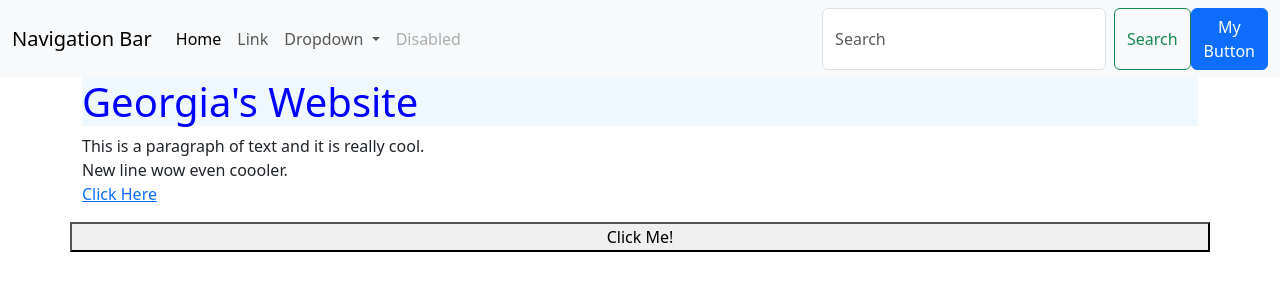
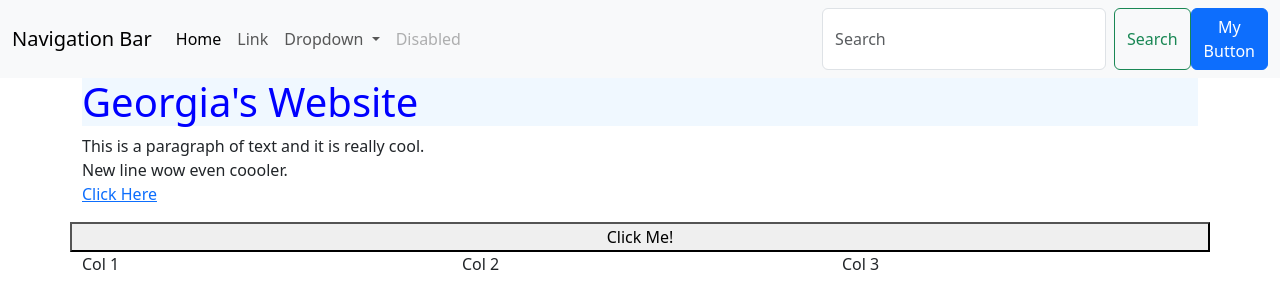
Before and after one commit to gsamue1/ggr472-ex1, a plain HTML site: page index.html in a window 1280 px wide. Drawn offline with nearby package versions, Linux system fonts and the light colour scheme.

Commit message:
Uncommented Col
uncommented rows

```diff
--- a/index.html
+++ b/index.html
@@ -62,9 +62,9 @@
 
         <div class="row">
             <button onclick="clicked()"">Click Me!</button>
-            <!-- <div class="col">Col 1</div>
+            <div class="col">Col 1</div>
             <div class="col">Col 2</div>
-            <div class="col">Col 3</div> -->
+            <div class="col">Col 3</div>
         </div>
     </div>
 
```
